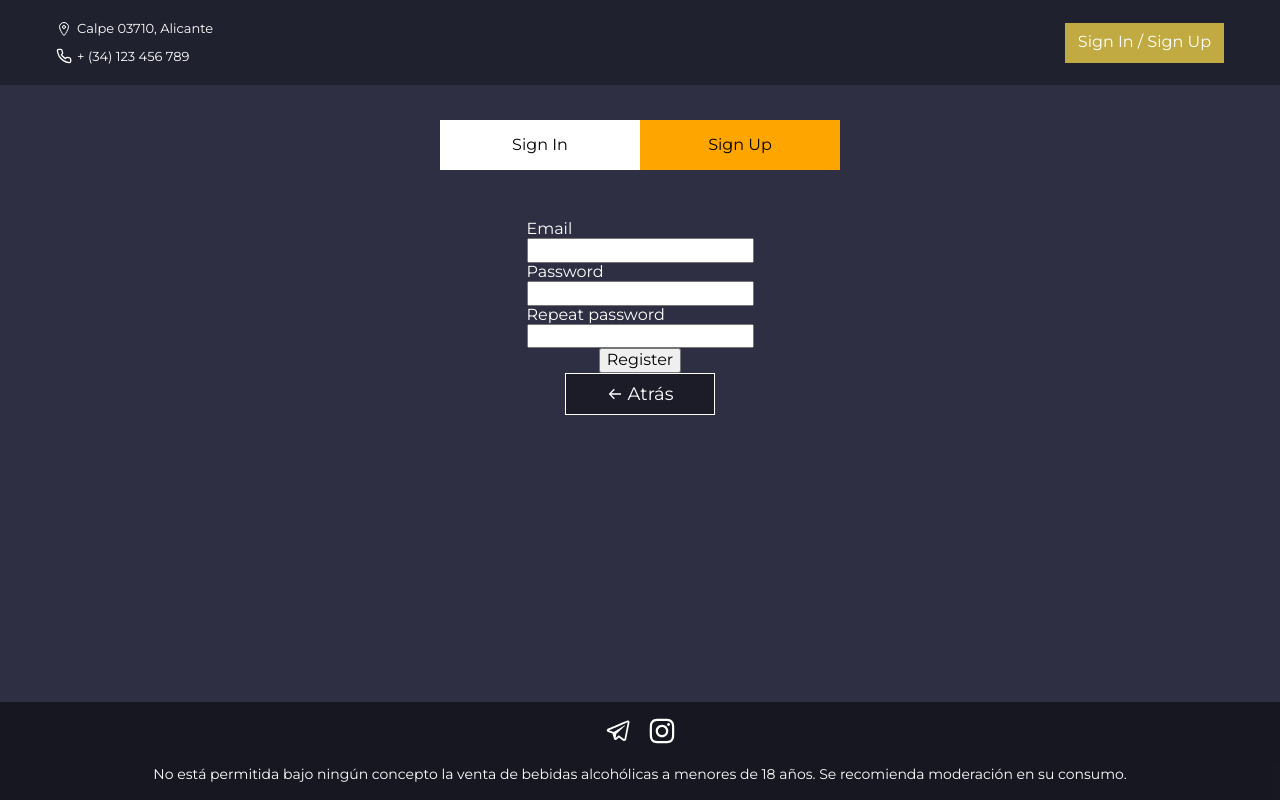
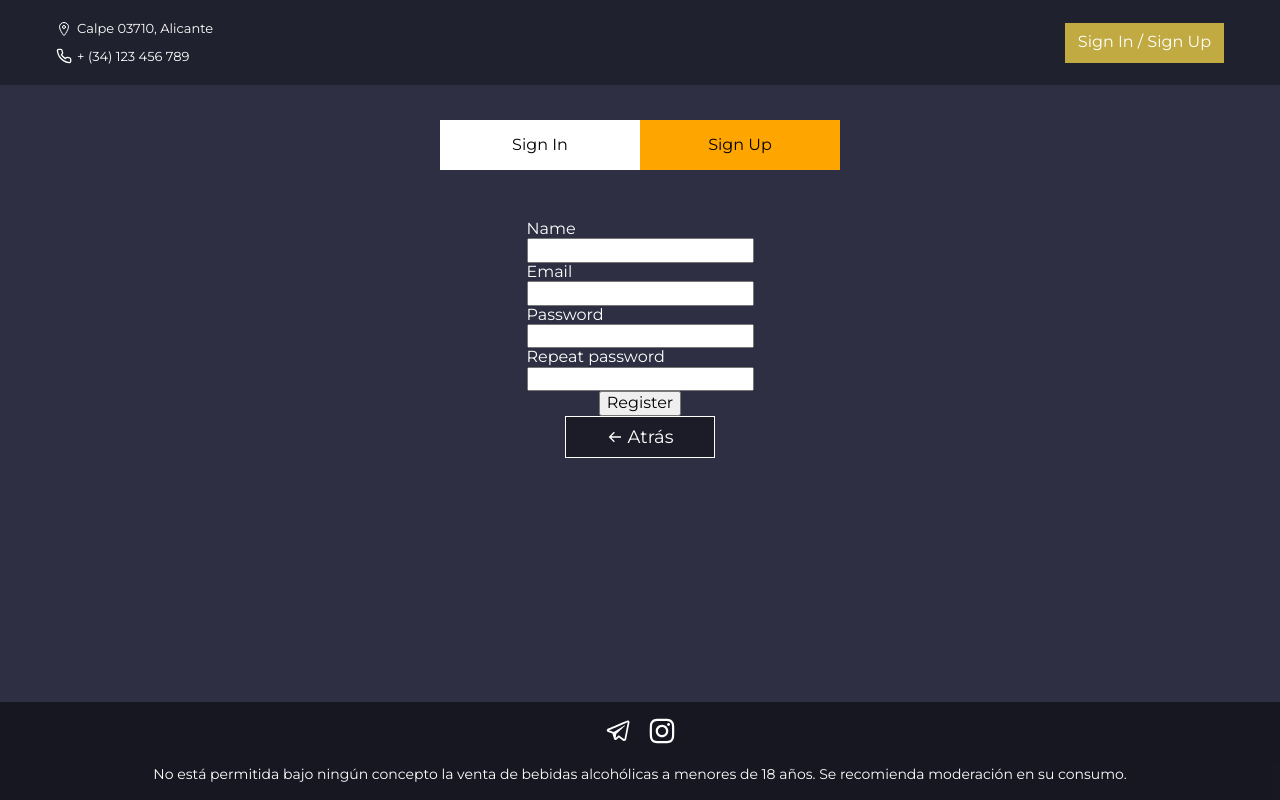
Before and after one commit to Dimzie/riovino, a React (Create React App) app: page /riovino/auth in a window 1280 px wide. Both pictures are taken after a click on the button "Sign Up". Built offline with nearby package versions, Linux system fonts and the light colour scheme.

Commit message:
added name to register form

```diff
--- a/src/components/RegisterForm/RegisterForm.jsx
+++ b/src/components/RegisterForm/RegisterForm.jsx
@@ -18,6 +18,7 @@ const RegisterForm = () => {
   //   };
 
   const initialValues = {
+    name: '',
     email: '',
     password: '',
     repeatPassword: '',
@@ -25,6 +26,8 @@ const RegisterForm = () => {
 
   const handleSubmit = async (values, actions) => {
     const { repeatePassword, ...restValues } = values;
+    console.log('restValues', restValues);
+
     dispatch(register(restValues));
     actions.resetForm();
   };
@@ -41,6 +44,11 @@ const RegisterForm = () => {
 
           return (
             <StyledForm autoComplete="on">
+              <Label>
+                Name
+                <Field type="text" name="name" isvalid={isValid('name')} />
+                <ErrorMessage name="name" />
+              </Label>
               <Label>
                 Email
                 <Field type="text" name="email" isvalid={isValid('email')} />
--- a/src/helpers/yupSchemas/projectSchemas.js
+++ b/src/helpers/yupSchemas/projectSchemas.js
@@ -2,6 +2,10 @@ import * as Yup from 'yup';
 
 export const RegisterSchema = Yup.object().shape({
   email: Yup.string().email('Invalid email address').required('Required'),
+  name: Yup.string()
+    .min(2, 'At least 2 characters long')
+    .max(10, 'At most 10 characters long')
+    .required('Required'),
   password: Yup.string()
     .min(6, 'Minimum 6 characters long')
     .matches(
--- a/src/redux/auth/operations.js
+++ b/src/redux/auth/operations.js
@@ -15,9 +15,10 @@ const setAccessToken = accessToken => {
 
 export const register = createAsyncThunk(
   'auth/register',
-  async ({ email, password }, thunkAPI) => {
+  async ({ name, email, password }, thunkAPI) => {
     try {
       const response = await instance.post('/auth/register', {
+        name,
         email,
         password,
       });
```
